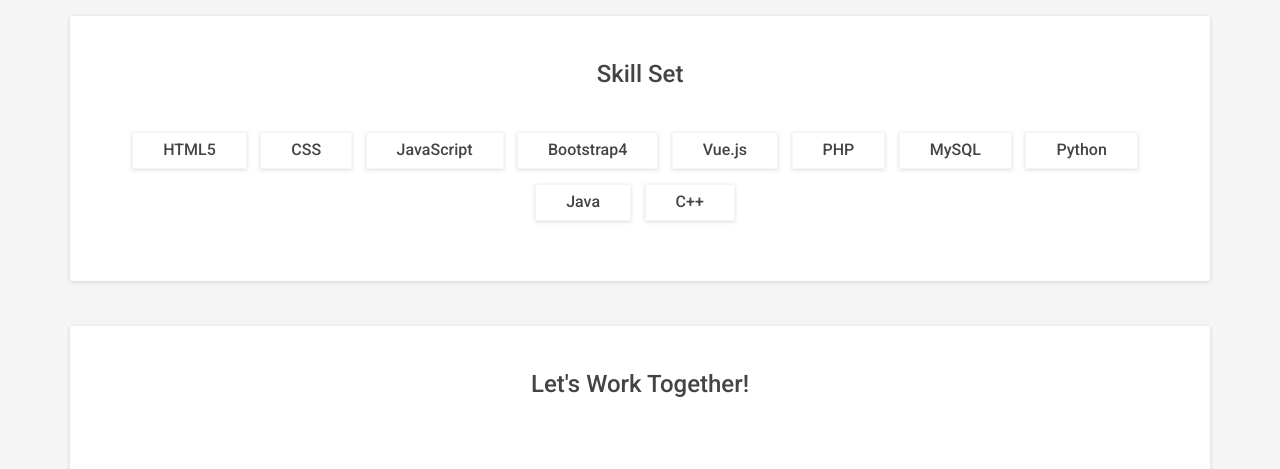
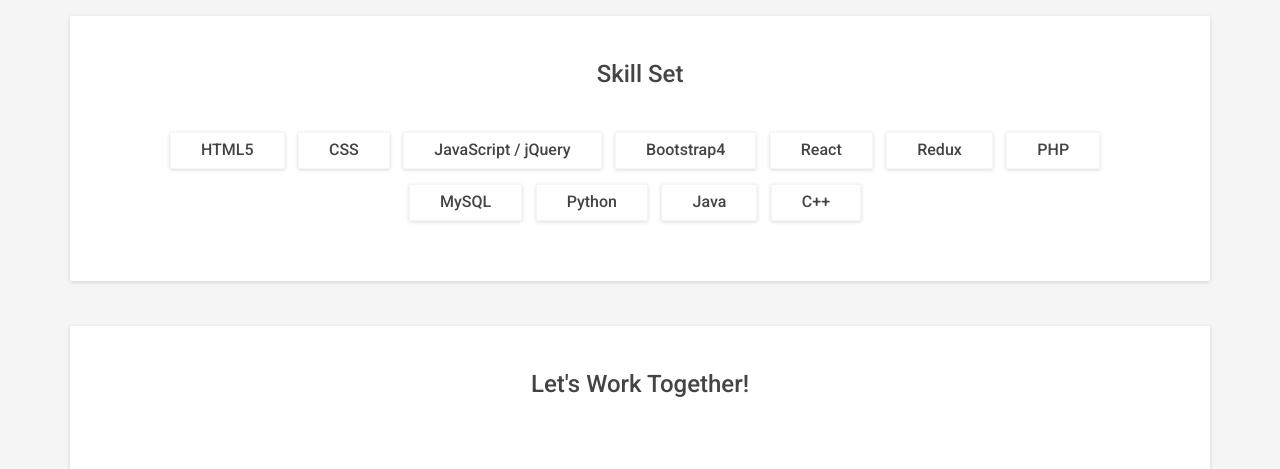
Before and after one commit to therobhe/myHomepage, a plain HTML site: page index.html in a window 1280 px wide. Shown: the part 1428-1897 px from the top of the page. Drawn offline with Linux system fonts and the light colour scheme.

Commit message:
2021 updates

```diff
--- a/index.html
+++ b/index.html
@@ -102,9 +102,10 @@
                 <div class="misc-skills">
                     <span class="skill-tag">HTML5</span>
                     <span class="skill-tag">CSS</span>
-                    <span class="skill-tag">JavaScript</span>
+                    <span class="skill-tag">JavaScript / jQuery</span>
                     <span class="skill-tag">Bootstrap4</span>
-                    <span class="skill-tag">Vue.js</span>
+                    <span class="skill-tag">React</span>
+                    <span class="skill-tag">Redux</span>
                     <span class="skill-tag">PHP</span>
                     <span class="skill-tag">MySQL</span>
                     <span class="skill-tag">Python</span>
```
